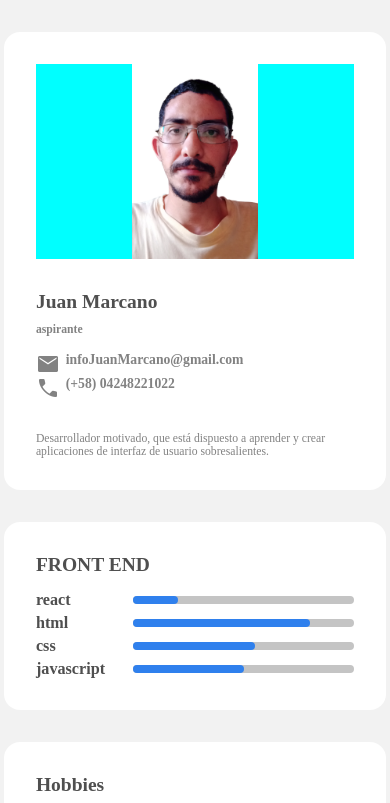
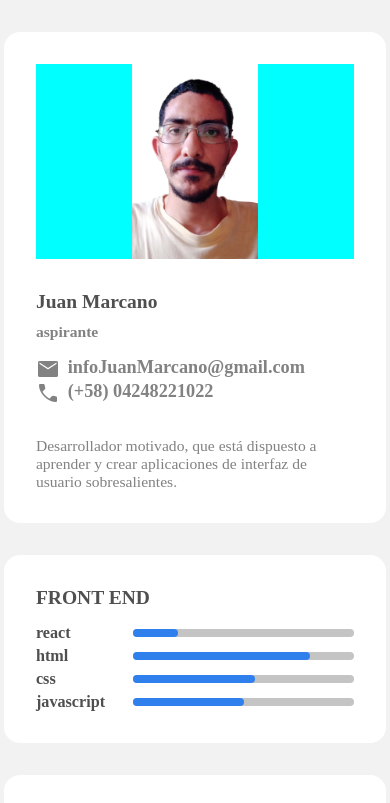
Before and after one commit to GenericJM/Portfolio, a React (Vite) app: page / in a window 390 px wide. Shown: the top 803 px of the page. Built offline with nearby package versions, Linux system fonts and the light colour scheme; grey boxes are pictures that could not be loaded.

Commit message:
css text update

```diff
--- a/src/App.css
+++ b/src/App.css
@@ -106,7 +106,7 @@ body {
   }
 
   .text {
-    font-size: clamp(0.5em, 3vw, 2em);
+    font-size: clamp(0.5em, 4vw, 5em);
   }
 
 }
```
